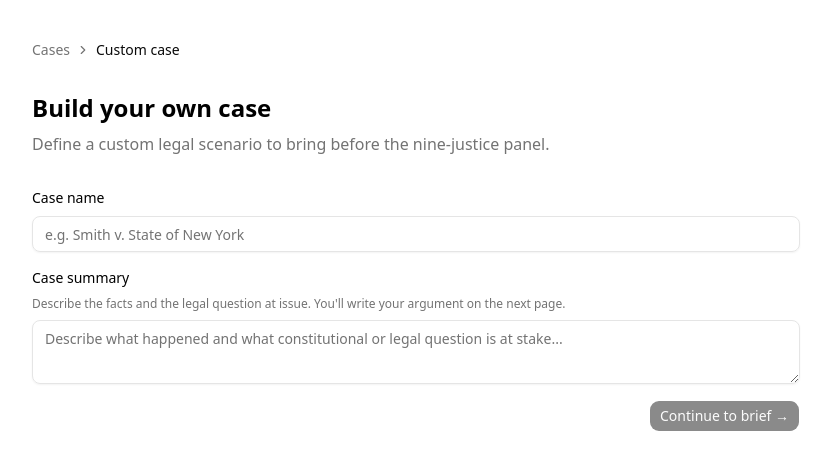
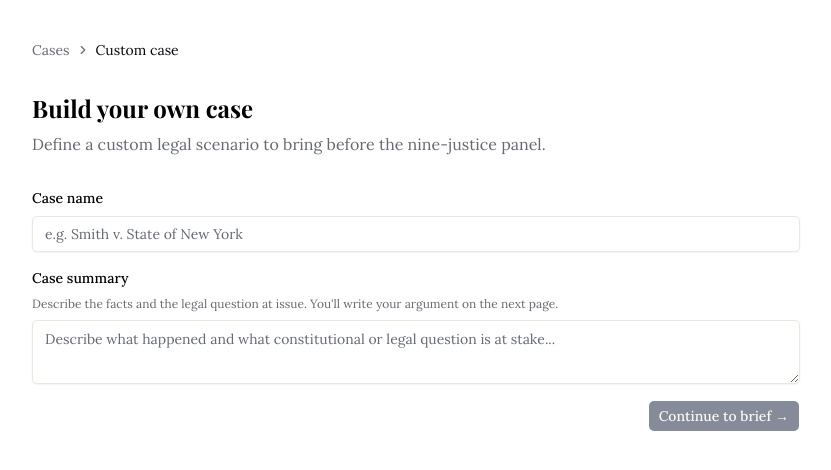
Before and after one commit to RyanGarfinkel/Courtly, a Next.js app in the folder frontend/: page /cases/custom in a window 1280 px wide. Shown: the top 470 px of the page, without its empty margins (224-1055 px from the left). Built offline with nearby package versions, Linux system fonts and the light colour scheme; no server answers.

Commit message:
style changes

```diff
--- a/frontend/app/cases/[id]/page.tsx
+++ b/frontend/app/cases/[id]/page.tsx
@@ -2,10 +2,10 @@ import { Breadcrumb, BreadcrumbItem, BreadcrumbLink, BreadcrumbList, BreadcrumbP
 import { searchOpinions } from "@/lib/courtlistener";
 import { mapCl } from "@/lib/services/caseService";
 import { notFound } from "next/navigation";
-import { Badge } from "@/components/ui/badge";
 import { Button } from "@/components/ui/button";
 import { Case } from "@/types/case";
 import { Card, CardContent, CardDescription, CardHeader, CardTitle } from "@/components/ui/card";
+import { Badge } from "@/components/ui/badge";
 import { ExternalLink, Scale, Shield } from "lucide-react";
 import { getDb } from "@/lib/mongo";
 import Link from "next/link";
@@ -47,7 +47,7 @@ export default async function CasePage({ params }: Props)
 
 	return (
 		<main className="flex-1 px-8 py-10">
-			<div className="max-w-3xl mx-auto">
+			<div className="max-w-5xl mx-auto">
 				<Breadcrumb className="mb-8">
 					<BreadcrumbList>
 						<BreadcrumbItem>
@@ -60,13 +60,13 @@ export default async function CasePage({ params }: Props)
 					</BreadcrumbList>
 				</Breadcrumb>
 
+				<div className="flex flex-col lg:flex-row gap-20 items-start">
+					<div className="flex-1 min-w-0">
 						<div className="mb-8">
 							<h1 className="text-4xl font-bold tracking-tight mb-4">{c.name}</h1>
 							<div className="flex flex-wrap items-center gap-3">
-						<Badge variant="secondary" className="px-3 py-1 font-medium">{c.category}</Badge>
-						<span className="text-sm font-medium text-muted-foreground">{c.year}</span>
-						<span className="text-sm text-muted-foreground">•</span>
-						<span className="text-sm text-muted-foreground">{c.citation}</span>
+								<Badge variant="secondary" className="px-3 py-1 font-medium">{c.citation}</Badge>
+								<span className="text-sm text-muted-foreground">{c.year}</span>
 								{c.court_listener_link && (
 									<>
 										<span className="text-sm text-muted-foreground">•</span>
@@ -85,26 +85,28 @@ export default async function CasePage({ params }: Props)
 						</div>
 
 						<div
-					className="prose prose-slate dark:prose-invert max-w-none text-muted-foreground leading-relaxed mb-12 whitespace-pre-line text-base"
+							className="prose prose-slate dark:prose-invert max-w-none text-muted-foreground leading-relaxed whitespace-pre-line text-base"
 							dangerouslySetInnerHTML={{ __html: marked.parse(c.summary) as string }}
 						/>
+					</div>
 
+					<div className="w-full lg:w-72 shrink-0 lg:sticky lg:top-8">
 						<Card className="bg-muted/30 border-muted">
 							<CardHeader>
-						<CardTitle className="text-2xl">Which side are you arguing?</CardTitle>
-						<CardDescription className="text-base text-muted-foreground mt-1">
+								<CardTitle className="text-xl">Your position</CardTitle>
+								<CardDescription className="text-sm text-muted-foreground mt-1">
 									Your position shapes how the AI assists and how the panel evaluates your brief.
 								</CardDescription>
 							</CardHeader>
 							<CardContent>
-						<div className="grid sm:grid-cols-2 gap-4 mt-2">
-							<Button asChild size="lg" className="w-full text-base h-16 group relative overflow-hidden transition-all hover:ring-2 hover:ring-primary hover:ring-offset-2">
+								<div className="flex flex-col gap-3">
+									<Button asChild size="lg" className="w-full text-base h-14 group relative overflow-hidden transition-all hover:ring-2 hover:ring-primary hover:ring-offset-2">
 										<Link href={`/cases/${c.id}/brief?side=plaintiff`} className="flex flex-row items-center justify-center gap-3">
 											<Scale className="w-5 h-5 transition-transform group-hover:scale-110 shrink-0" />
 											<span>Argue as Plaintiff</span>
 										</Link>
 									</Button>
-							<Button asChild size="lg" variant="outline" className="w-full text-base h-16 group relative overflow-hidden transition-all hover:bg-muted/80">
+									<Button asChild size="lg" variant="outline" className="w-full text-base h-14 group relative overflow-hidden transition-all hover:bg-muted/80">
 										<Link href={`/cases/${c.id}/brief?side=defendant`} className="flex flex-row items-center justify-center gap-3">
 											<Shield className="w-5 h-5 transition-transform group-hover:scale-110 shrink-0" />
 											<span>Argue as Defense</span>
@@ -114,6 +116,8 @@ export default async function CasePage({ params }: Props)
 							</CardContent>
 						</Card>
 					</div>
+				</div>
+			</div>
 		</main>
 	);
 }
--- a/frontend/app/globals.css
+++ b/frontend/app/globals.css
@@ -8,7 +8,7 @@
   --color-foreground: var(--foreground);
   --font-sans: var(--font-sans);
   --font-mono: var(--font-geist-mono);
-  --font-heading: var(--font-sans);
+  --font-heading: var(--font-heading);
   --color-sidebar-ring: var(--sidebar-ring);
   --color-sidebar-border: var(--sidebar-border);
   --color-sidebar-accent-foreground: var(--sidebar-accent-foreground);
@@ -164,72 +164,78 @@
 }
 
 :root {
-  --background: oklch(1 0 0);
-  --foreground: oklch(0.145 0 0);
-  --card: oklch(1 0 0);
-  --card-foreground: oklch(0.145 0 0);
-  --popover: oklch(1 0 0);
-  --popover-foreground: oklch(0.145 0 0);
-  --primary: oklch(0.205 0 0);
-  --primary-foreground: oklch(0.985 0 0);
-  --secondary: oklch(0.97 0 0);
-  --secondary-foreground: oklch(0.205 0 0);
-  --muted: oklch(0.97 0 0);
-  --muted-foreground: oklch(0.556 0 0);
-  --accent: oklch(0.97 0 0);
-  --accent-foreground: oklch(0.205 0 0);
+  --background: oklch(0.97 0.012 85);
+  --foreground: oklch(0.13 0.015 265);
+  --card: oklch(1.0 0.006 85);
+  --card-foreground: oklch(0.13 0.015 265);
+  --popover: oklch(1.0 0.006 85);
+  --popover-foreground: oklch(0.13 0.015 265);
+  --primary: oklch(0.22 0.06 265);
+  --primary-foreground: oklch(0.97 0.012 85);
+  --secondary: oklch(0.93 0.01 265);
+  --secondary-foreground: oklch(0.22 0.06 265);
+  --muted: oklch(0.93 0.01 80);
+  --muted-foreground: oklch(0.52 0.015 265);
+  --accent: oklch(0.40 0.14 15);
+  --accent-foreground: oklch(0.97 0.012 85);
   --destructive: oklch(0.577 0.245 27.325);
-  --border: oklch(0.922 0 0);
-  --input: oklch(0.922 0 0);
-  --ring: oklch(0.708 0 0);
-  --chart-1: oklch(0.87 0 0);
-  --chart-2: oklch(0.556 0 0);
-  --chart-3: oklch(0.439 0 0);
-  --chart-4: oklch(0.371 0 0);
-  --chart-5: oklch(0.269 0 0);
-  --radius: 0.625rem;
-  --sidebar: oklch(0.985 0 0);
-  --sidebar-foreground: oklch(0.145 0 0);
-  --sidebar-primary: oklch(0.205 0 0);
-  --sidebar-primary-foreground: oklch(0.985 0 0);
-  --sidebar-accent: oklch(0.97 0 0);
-  --sidebar-accent-foreground: oklch(0.205 0 0);
-  --sidebar-border: oklch(0.922 0 0);
-  --sidebar-ring: oklch(0.708 0 0);
+  --border: oklch(0.87 0.01 85);
+  --input: oklch(0.93 0.01 80);
+  --ring: oklch(0.50 0.05 265);
+  --chart-1: oklch(0.22 0.06 265);
+  --chart-2: oklch(0.40 0.14 15);
+  --chart-3: oklch(0.65 0.10 68);
+  --chart-4: oklch(0.52 0.015 265);
+  --chart-5: oklch(0.75 0.05 80);
+  --radius: 0.375rem;
+  --sidebar: oklch(0.94 0.012 85);
+  --sidebar-foreground: oklch(0.13 0.015 265);
+  --sidebar-primary: oklch(0.22 0.06 265);
+  --sidebar-primary-foreground: oklch(0.97 0.012 85);
+  --sidebar-accent: oklch(0.90 0.01 80);
+  --sidebar-accent-foreground: oklch(0.22 0.06 265);
+  --sidebar-border: oklch(0.87 0.01 85);
+  --sidebar-ring: oklch(0.50 0.05 265);
 }
 
 .dark {
-  --background: oklch(0.145 0 0);
-  --foreground: oklch(0.985 0 0);
-  --card: oklch(0.205 0 0);
-  --card-foreground: oklch(0.985 0 0);
-  --popover: oklch(0.205 0 0);
-  --popover-foreground: oklch(0.985 0 0);
-  --primary: oklch(0.922 0 0);
-  --primary-foreground: oklch(0.205 0 0);
-  --secondary: oklch(0.269 0 0);
-  --secondary-foreground: oklch(0.985 0 0);
-  --muted: oklch(0.269 0 0);
-  --muted-foreground: oklch(0.708 0 0);
-  --accent: oklch(0.269 0 0);
-  --accent-foreground: oklch(0.985 0 0);
+  --background: oklch(0.11 0.022 265);
+  --foreground: oklch(0.92 0.018 80);
+  --card: oklch(0.16 0.025 265);
+  --card-foreground: oklch(0.92 0.018 80);
+  --popover: oklch(0.16 0.025 265);
+  --popover-foreground: oklch(0.92 0.018 80);
+  --primary: oklch(0.78 0.11 68);
+  --primary-foreground: oklch(0.11 0.022 265);
+  --secondary: oklch(0.23 0.03 265);
+  --secondary-foreground: oklch(0.92 0.018 80);
+  --muted: oklch(0.21 0.025 265);
+  --muted-foreground: oklch(0.63 0.018 265);
+  --accent: oklch(0.48 0.14 18);
+  --accent-foreground: oklch(0.92 0.018 80);
   --destructive: oklch(0.704 0.191 22.216);
   --border: oklch(1 0 0 / 10%);
-  --input: oklch(1 0 0 / 15%);
-  --ring: oklch(0.556 0 0);
-  --chart-1: oklch(0.87 0 0);
-  --chart-2: oklch(0.556 0 0);
-  --chart-3: oklch(0.439 0 0);
-  --chart-4: oklch(0.371 0 0);
-  --chart-5: oklch(0.269 0 0);
-  --sidebar: oklch(0.205 0 0);
-  --sidebar-foreground: oklch(0.985 0 0);
-  --sidebar-primary: oklch(0.488 0.243 264.376);
-  --sidebar-primary-foreground: oklch(0.985 0 0);
-  --sidebar-accent: oklch(0.269 0 0);
-  --sidebar-accent-foreground: oklch(0.985 0 0);
+  --input: oklch(1 0 0 / 12%);
+  --ring: oklch(0.78 0.11 68);
+  --chart-1: oklch(0.78 0.11 68);
+  --chart-2: oklch(0.48 0.14 18);
+  --chart-3: oklch(0.63 0.018 265);
+  --chart-4: oklch(0.55 0.08 80);
+  --chart-5: oklch(0.35 0.04 265);
+  --sidebar: oklch(0.16 0.025 265);
+  --sidebar-foreground: oklch(0.92 0.018 80);
+  --sidebar-primary: oklch(0.78 0.11 68);
+  --sidebar-primary-foreground: oklch(0.11 0.022 265);
+  --sidebar-accent: oklch(0.21 0.025 265);
+  --sidebar-accent-foreground: oklch(0.92 0.018 80);
   --sidebar-border: oklch(1 0 0 / 10%);
-  --sidebar-ring: oklch(0.556 0 0);
+  --sidebar-ring: oklch(0.78 0.11 68);
+}
+
+@layer base {
+  h1, h2, h3, h4, h5, h6 {
+    font-family: var(--font-heading);
+  }
 }
 
 @layer utilities {
--- a/frontend/app/layout.tsx
+++ b/frontend/app/layout.tsx
@@ -1,10 +1,17 @@
 import type { Metadata } from "next";
-import { Geist, Geist_Mono } from "next/font/google";
+import { Playfair_Display, Lora, Geist_Mono } from "next/font/google";
 import "./globals.css";
 
-const geistSans = Geist({
-  variable: "--font-geist-sans",
+const playfairDisplay = Playfair_Display({
+	variable: "--font-heading",
 	subsets: ["latin"],
+	weight: ["400", "500", "600", "700", "800", "900"],
+});
+
+const lora = Lora({
+	variable: "--font-sans",
+	subsets: ["latin"],
+	weight: ["400", "500", "600", "700"],
 });
 
 const geistMono = Geist_Mono({
@@ -13,19 +20,20 @@ const geistMono = Geist_Mono({
 });
 
 export const metadata: Metadata = {
-  title: "Create Next App",
-  description: "Generated by create next app",
+	title: "Courtly — Supreme Court Simulator",
+	description: "Submit your case to a nine-justice AI panel. Every argument attacked, every claim verified, every ruling earned.",
 };
 
 export default function RootLayout({
 	children,
 }: Readonly<{
 	children: React.ReactNode;
-}>) {
+}>)
+{
 	return (
 		<html
 			lang="en"
-      className={`${geistSans.variable} ${geistMono.variable} h-full antialiased`}
+			className={`${playfairDisplay.variable} ${lora.variable} ${geistMono.variable} h-full antialiased`}
 		>
 			<body className="min-h-full flex flex-col">{children}</body>
 		</html>
```
Lines whose indentation alone changed are shown as unchanged.
